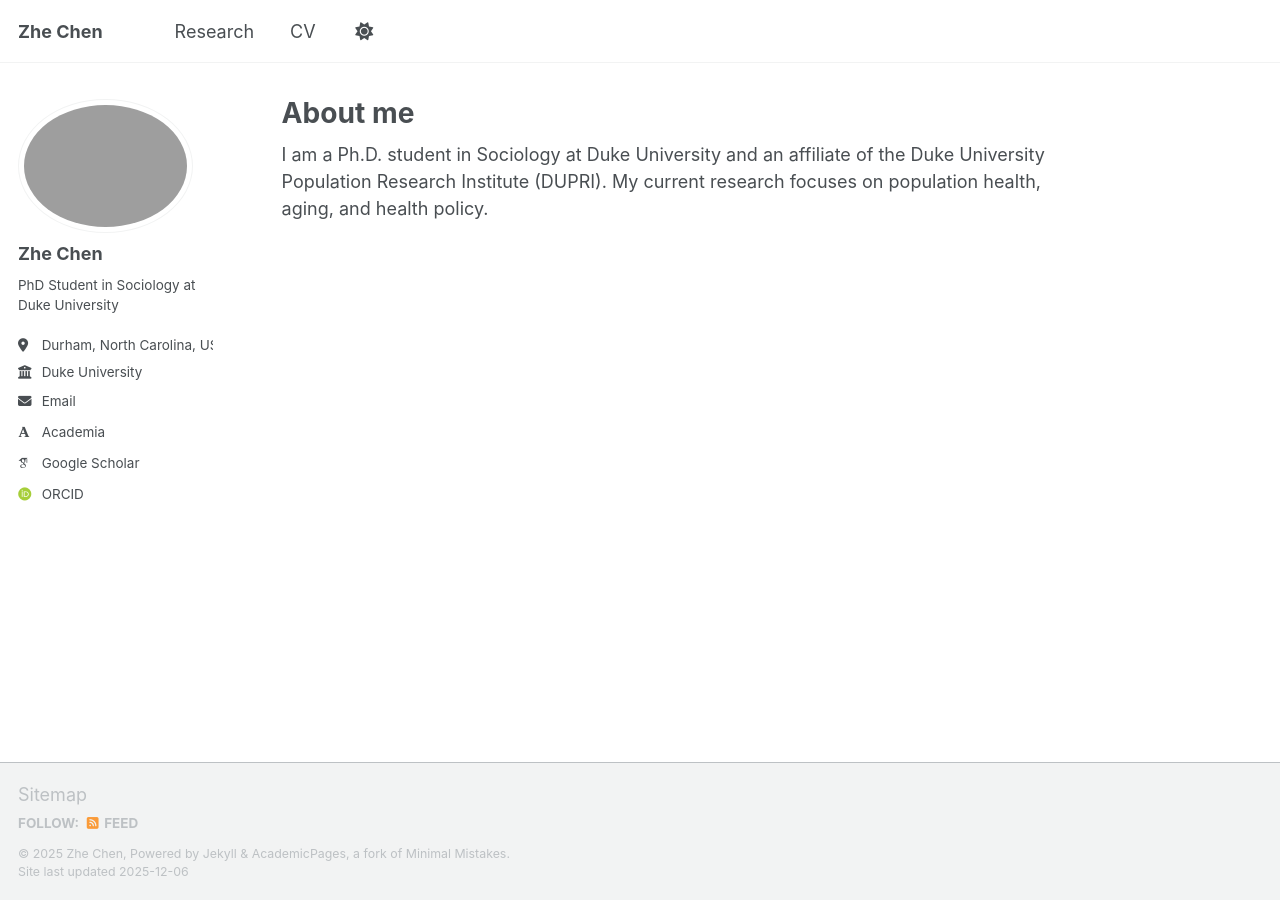
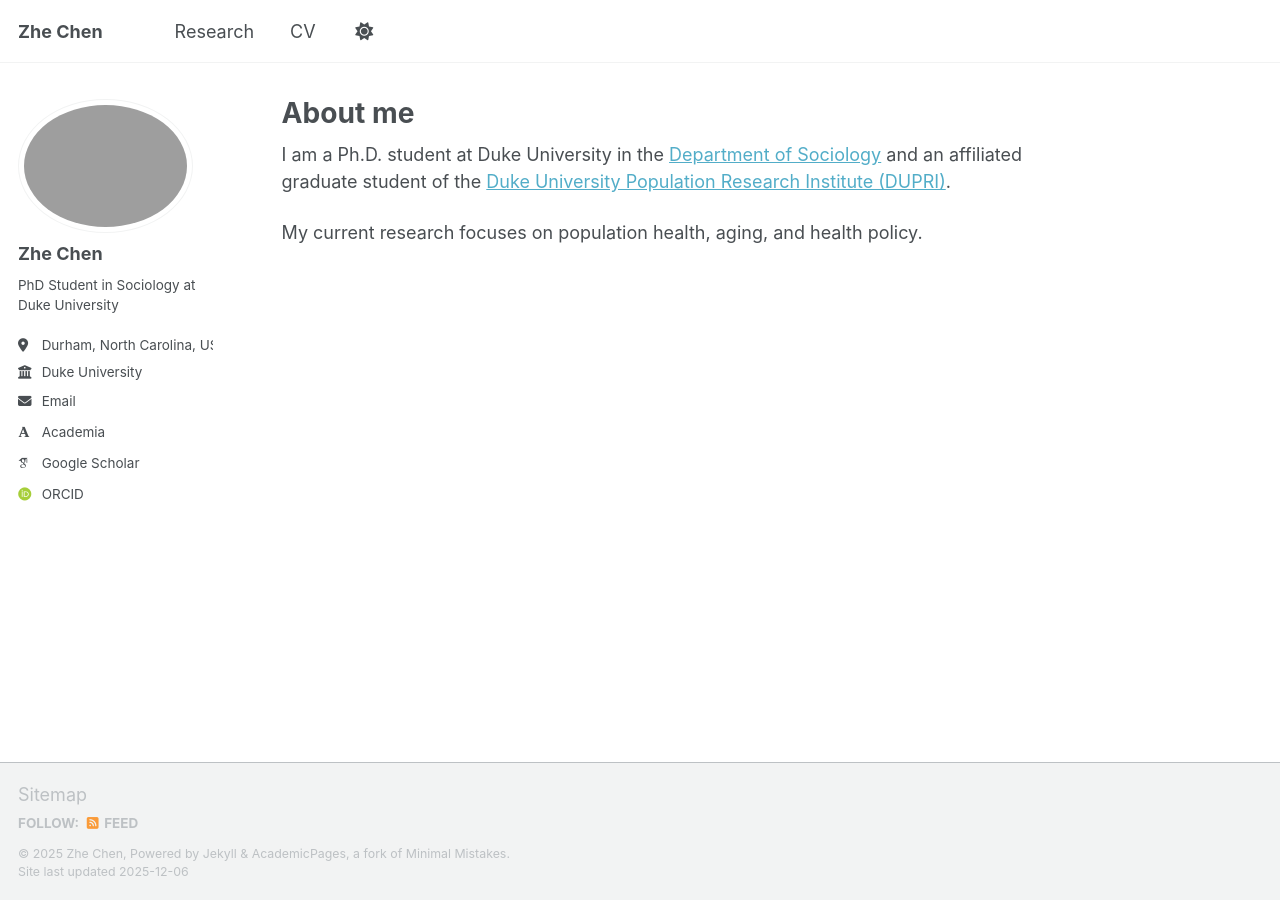
Before and after one commit to zhechensoc/zhechensoc.github.io, a Jekyll site: the page built from _pages/about.md, in a window 1280 px wide. Built offline with Jekyll 4.4.1, drawn with Linux system fonts in a browser that asks for light colours; some web fonts are replaced; a script bundle is joined from its source files by our own code; library files that are not in the unit come from our copies.

Commit message:
Update about.md

```diff
--- a/_pages/about.md
+++ b/_pages/about.md
@@ -7,4 +7,6 @@
   - /about.html
 ---
 
-I am a Ph.D. student in Sociology at Duke University and an affiliate of the Duke University Population Research Institute (DUPRI). My current research focuses on population health, aging, and health policy.
+I am a Ph.D. student at Duke University in the [Department of Sociology](https://sociology.duke.edu/) and an affiliated graduate student of the [Duke University Population Research Institute (DUPRI)](https://dupri.duke.edu/).
+
+My current research focuses on population health, aging, and health policy.
```
